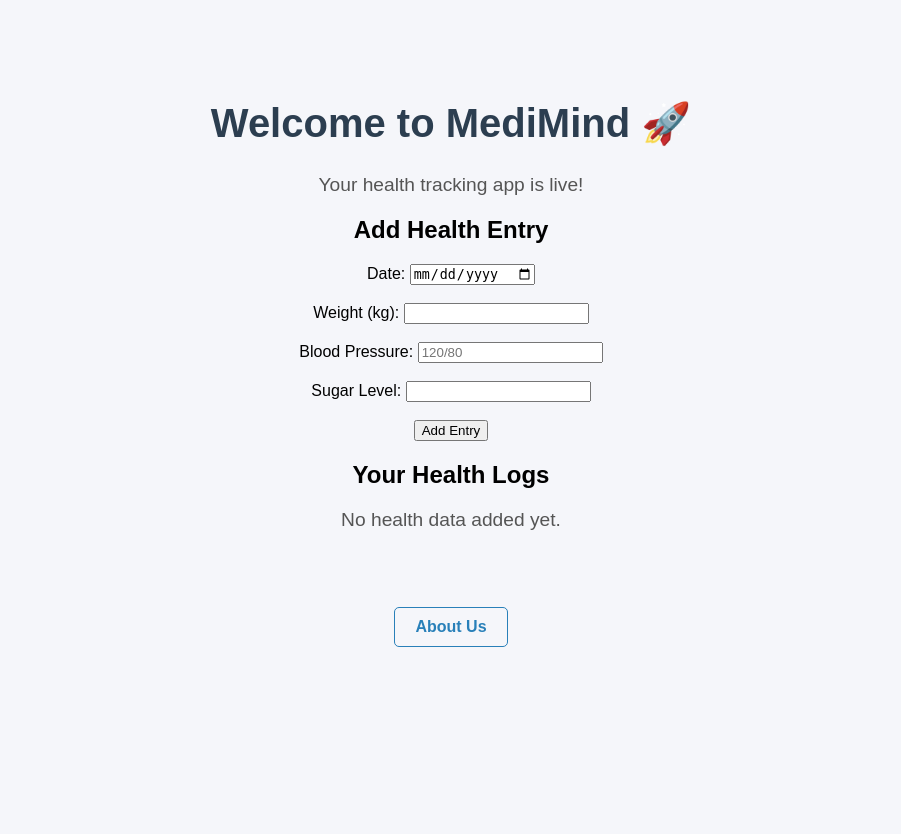
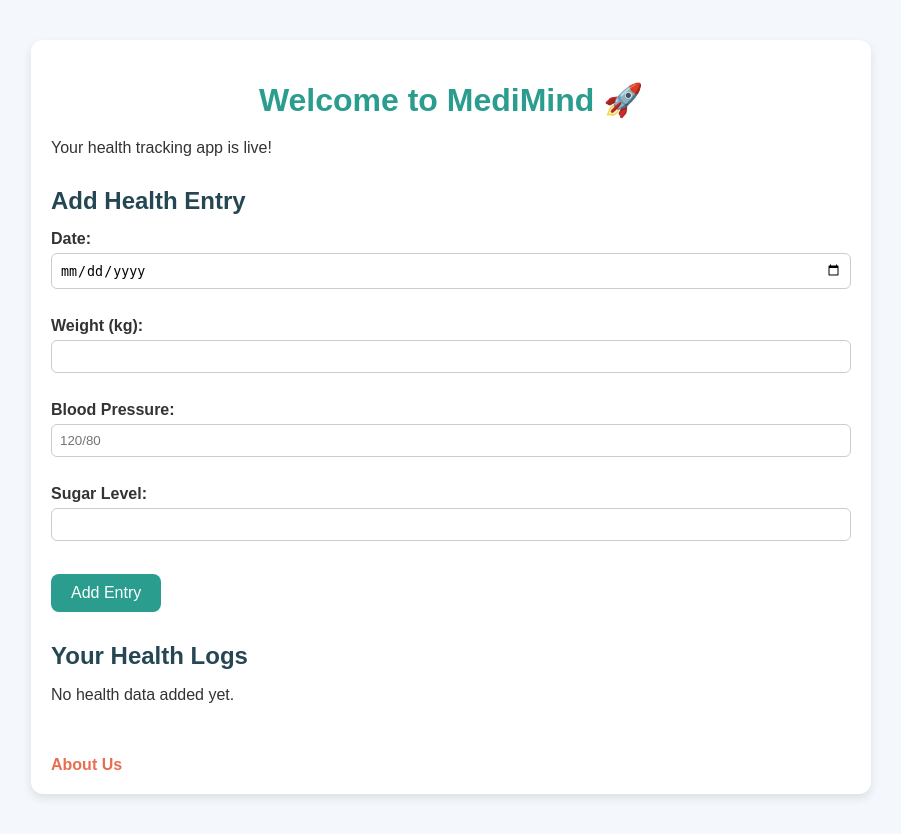
Before and after one commit to Pranavreddyedula/MediMind, a Flask app: page / in a window 1280 px wide. Shown: the whole page, without its empty margins (189-1090 px from the left). Before the commit the page ends 647 px from the top, so only its background shows below. Run offline with Flask 3, Linux system fonts and the light colour scheme.

Commit message:
Update style.css

```diff
--- a/static/style.css
+++ b/static/style.css
@@ -1,40 +1,99 @@
+/* General styles */
 body {
   font-family: Arial, sans-serif;
-  background-color: #f5f6fa;
   margin: 0;
   padding: 0;
-  text-align: center;
+  background: #f4f7fb;
+  color: #333;
 }
 
+/* Centered container */
 .container {
-  margin-top: 100px;
+  max-width: 800px;
+  margin: 40px auto;
+  padding: 20px;
+  background: white;
+  border-radius: 12px;
+  box-shadow: 0 4px 10px rgba(0, 0, 0, 0.1);
 }
 
+/* Headings */
 h1 {
-  color: #2c3e50;
-  font-size: 2.5rem;
+  color: #2a9d8f;
+  text-align: center;
+  margin-bottom: 20px;
 }
 
-p {
-  color: #555;
-  font-size: 1.2rem;
-  max-width: 600px;
-  margin: 20px auto;
+h2 {
+  color: #264653;
+  margin-top: 30px;
+  margin-bottom: 10px;
 }
 
+/* Forms */
+form {
+  margin-top: 15px;
+  margin-bottom: 20px;
+}
+
+label {
+  display: block;
+  font-weight: bold;
+  margin-top: 10px;
+}
+
+input {
+  width: 100%;
+  padding: 8px;
+  margin-top: 5px;
+  border: 1px solid #ccc;
+  border-radius: 6px;
+  box-sizing: border-box;
+}
+
+/* Buttons */
+button {
+  margin-top: 15px;
+  padding: 10px 20px;
+  background: #2a9d8f;
+  color: white;
+  border: none;
+  border-radius: 8px;
+  cursor: pointer;
+  font-size: 16px;
+}
+
+button:hover {
+  background: #21867a;
+}
+
+/* Links */
 a {
-  display: inline-block;
-  margin-top: 20px;
-  color: #2980b9;
+  color: #e76f51;
   text-decoration: none;
   font-weight: bold;
-  padding: 10px 20px;
-  border: 1px solid #2980b9;
-  border-radius: 5px;
-  transition: all 0.3s ease;
 }
 
 a:hover {
-  background-color: #2980b9;
-  color: white;
+  text-decoration: underline;
 }
+
+/* Health logs list */
+ul {
+  list-style-type: none;
+  padding: 0;
+}
+
+ul li {
+  background: #f1f1f1;
+  padding: 10px;
+  margin: 6px 0;
+  border-radius: 6px;
+}
+
+/* About page list */
+ul li::before {
+  content: "✔ ";
+  color: #2a9d8f;
+  font-weight: bold;
+}
```
